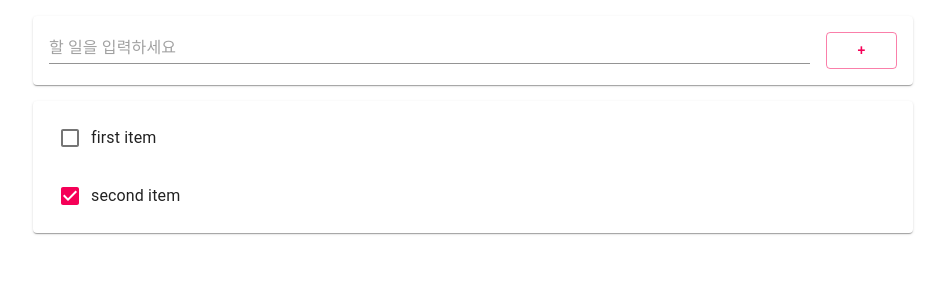
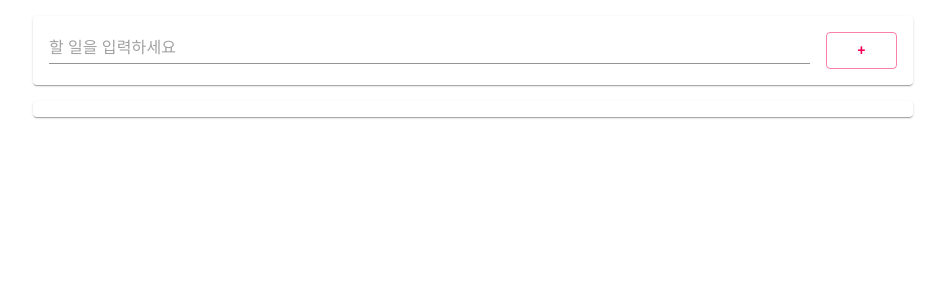
Before and after one commit to BlackTiger00000/Todo, a React (Create React App) app in the folder todo_frontend/: page / in a window 1280 px wide. Shown: the top 300 px of the page, without its empty margins (167-1112 px from the left). Built offline with nearby package versions, Linux system fonts and the light colour scheme.

Commit message:
AddTodo 컴포넌트에 이벤트리스너 및 핸들러 추가

```diff
--- a/todo_frontend/src/App.tsx
+++ b/todo_frontend/src/App.tsx
@@ -1,29 +1,51 @@
-import React from 'react';
+import React, { useState } from 'react';
 import { Container, List, Paper } from '@material-ui/core';
 import Todo from './components/Todo';
 import AddTodo from './components/AddTodo';
 
-const DUMMY_ITEMS = [
-  {
-    id: '1',
-    title: 'first item',
-    checked: false,
-  },
-  {
-    id: '2',
-    title: 'second item',
-    checked: true,
-  },
-];
+interface Item {
+  id: string;
+  title: string;
+  checked: boolean;
+}
+
+const initialState: Item[] = [];
+
+// const DUMMY_ITEMS = [
+//   {
+//     id: '1',
+//     title: 'first item',
+//     checked: false,
+//   },
+//   {
+//     id: '2',
+//     title: 'second item',
+//     checked: true,
+//   },
+// ];
 
 const App: React.FC = () => {
+  const [items, setItems] = useState(initialState);
+
+  const addHandler = (item: Item) => {
+    setItems((prevItem: Item[]) => {
+      return [...prevItem, item];
+    });
+  };
+  console.log(items);
+
   return (
     <Container maxWidth='md'>
-      <AddTodo />
+      <AddTodo onAdd={addHandler} />
       <Paper style={{ margin: 16 }}>
         <List>
-          {DUMMY_ITEMS.map((item) => (
-            <Todo item={item} key={item.id} />
+          {items.map((item) => (
+            <Todo
+              id={item.id}
+              title={item.title}
+              checked={item.checked}
+              key={item.id}
+            />
           ))}
         </List>
       </Paper>
--- a/todo_frontend/src/components/AddTodo.tsx
+++ b/todo_frontend/src/components/AddTodo.tsx
@@ -1,15 +1,66 @@
-import React from 'react';
+import React, { useState } from 'react';
 import { TextField, Paper, Button, Grid } from '@material-ui/core';
+import TodoItem from './interfaces/TodoItem';
 
-const AddTodo: React.FC = () => {
+interface FuncProps {
+  onAdd(item: TodoItem): void;
+}
+
+const initialState: TodoItem = {
+  id: null,
+  title: null,
+  checked: null,
+};
+
+const AddTodo: React.FC<FuncProps> = (props) => {
+  const [input, setInput] = useState(initialState);
+
+  const onInputChangeHandler = (event: React.ChangeEvent<HTMLInputElement>) => {
+    setInput({
+      id: Math.random().toString(),
+      title: event.currentTarget.value,
+      checked: false,
+    });
+  };
+
+  const onEnterKeyEventHandler = (event: React.KeyboardEvent) => {
+    if (event.key === 'Enter') {
+      props.onAdd(input);
+      setInput({
+        id: null,
+        title: null,
+        checked: null,
+      });
+    }
+  };
+
+  const onButtonClickHandler = (event: React.FormEvent) => {
+    props.onAdd(input);
+    setInput({
+      id: null,
+      title: null,
+      checked: null,
+    });
+  };
+
   return (
     <Paper style={{ margin: 16, padding: 16 }}>
       <Grid container>
         <Grid xs={11} md={11} item style={{ paddingRight: 16 }}>
-          <TextField placeholder='할 일을 입력하세요' fullWidth />
+          <TextField
+            placeholder='할 일을 입력하세요'
+            fullWidth
+            onChange={onInputChangeHandler}
+            onKeyPress={onEnterKeyEventHandler}
+          />
         </Grid>
         <Grid xs={1} md={1} item>
-          <Button fullWidth color='secondary' variant='outlined'>
+          <Button
+            fullWidth
+            color='secondary'
+            variant='outlined'
+            onClick={onButtonClickHandler}
+          >
             +
           </Button>
         </Grid>
--- a/todo_frontend/src/components/Todo.tsx
+++ b/todo_frontend/src/components/Todo.tsx
@@ -1,31 +1,30 @@
 import { Checkbox, InputBase, ListItem, ListItemText } from '@material-ui/core';
 import React from 'react';
+import TodoItem from './interfaces/TodoItem';
 
-interface TodoProps {
-  item: {
-    id: string;
-    title: string;
-    checked: boolean;
-  };
-}
-
-const Todo: React.FC<TodoProps> = (props) => {
+const Todo: React.FC<TodoItem> = (props) => {
+  console.log('props.title:' + props.title);
+  console.log('props.id:' + props.id);
+  console.log('props.checked:' + props.checked);
+  if (props.title && props.id) {
     return (
       <ListItem>
-      <Checkbox checked={props.item.checked} />
+        <Checkbox checked={props.checked!} />
         <ListItemText>
           <InputBase
             inputProps={{ 'aria-label': 'naked' }}
             type='text'
-          id={props.item.id}
-          name={props.item.id}
-          value={props.item.title}
+            id={props.id}
+            name={props.id}
+            value={props.title}
             multiline={true}
             fullWidth={true}
           />
         </ListItemText>
       </ListItem>
     );
+  }
+  return null;
 };
 
 export default Todo;
--- /dev/null
+++ b/todo_frontend/src/components/interfaces/TodoItem.tsx
@@ -0,0 +1,5 @@
+export default interface TodoItem {
+  id: string | null;
+  title: string | null;
+  checked: boolean | null;
+}
```
Lines whose indentation alone changed are shown as unchanged.
